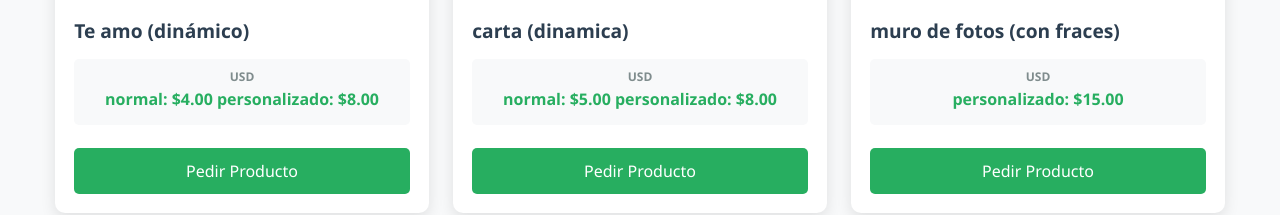
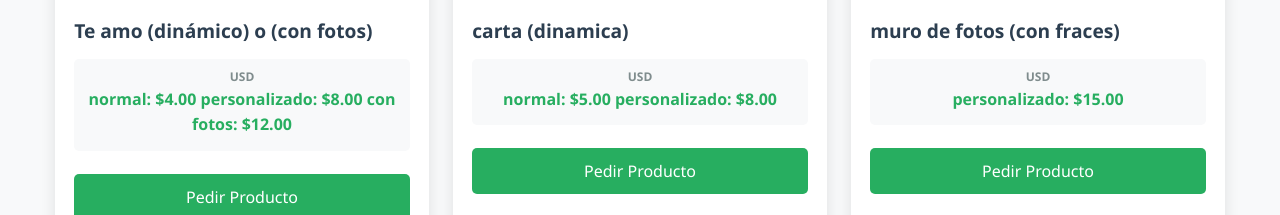
Before and after one commit to amiuddd/CATALOGO-DE-DETALLES, a plain HTML site: page index.html in a window 1280 px wide. Shown: the part 421-636 px from the top of the page. Drawn offline with Linux system fonts and the light colour scheme.

Commit message:
Update index.html

```diff
--- a/index.html
+++ b/index.html
@@ -619,18 +619,18 @@
                     </div>
                 </div>
                 <div class="product-info">
-                    <h3 class="product-title">Te amo (dinámico)</h3>
+                    <h3 class="product-title">Te amo (dinámico) o (con fotos)</h3>
                     <div class="product-price">
                         <div class="price-dollars">
                             <span class="currency-label">USD</span>
-                            normal: $4.00 personalizado: $8.00
+                            normal: $4.00 personalizado: $8.00 con fotos: $12.00
                         </div>
                         <div class="price-soles" style="display:none;">
                             <span class="currency-label">PEN</span>
-                            normal: s/7.00 personalizado: s/12.00
+                            normal: s/7.00 personalizado: s/12.00 con fotos:s/20.00
                         </div>
                     </div>
-                    <button class="order-btn" data-poster="img/producto1-poster.jpg" data-title="Te amo (dinámico)">Pedir Producto</button>
+                    <button class="order-btn" data-poster="img/producto1-poster.jpg" data-title="Te amo (dinámico) o (con fotos)">Pedir Producto</button>
                 </div>
             </div>
 
```
